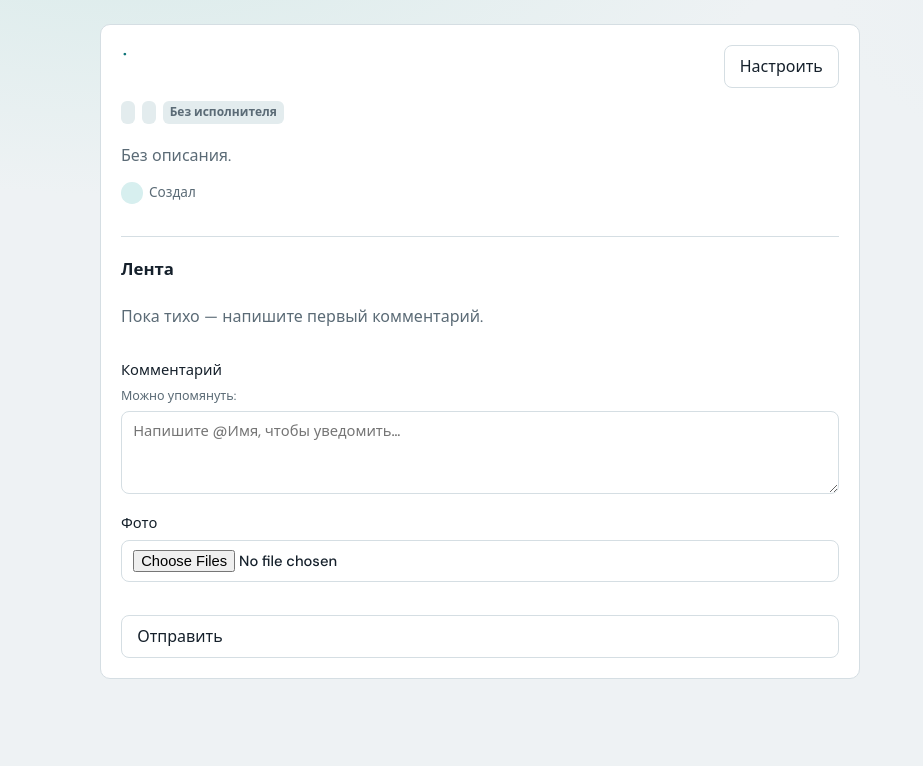
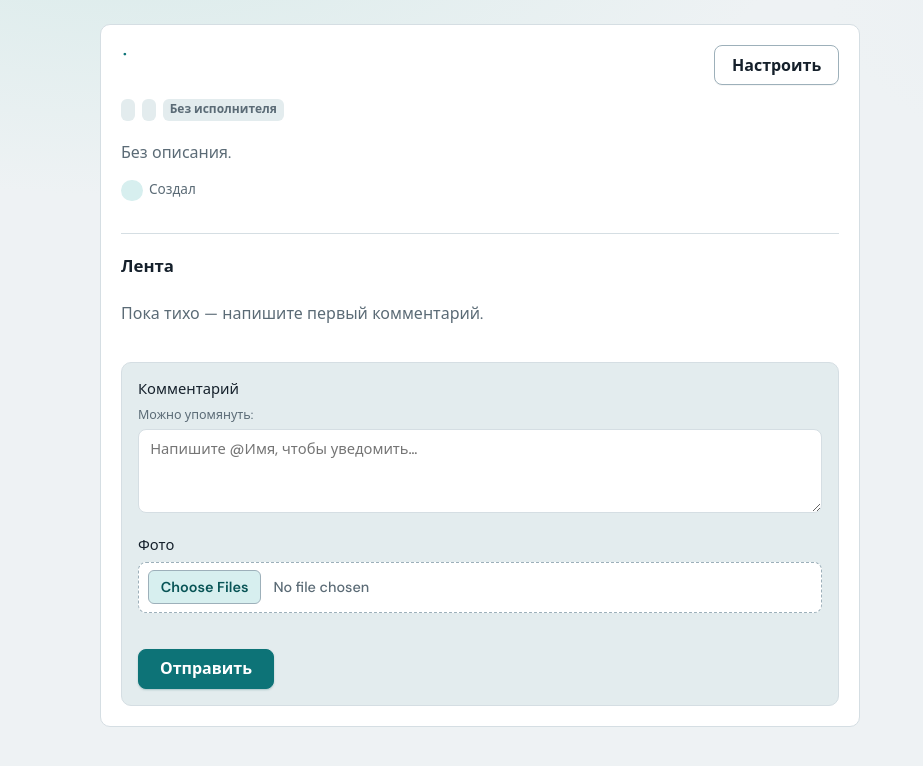
Before and after one commit to SjPn/TT, a Python web app: template app/templates/issues/detail.html in a window 1280 px wide. Shown: the top 766 px of the page, without its empty margins (0-923 px from the left). Run offline with Jinja, Linux system fonts and the light colour scheme; the template is opened without the code that fills it, so the values that code supplies are empty.

Commit message:
Fix invisible buttons: restore primary styles and clearer action hierarchy.
Teal solid CTAs, stronger secondary borders, and a visible comment send button.

Co-authored-by: Cursor <cursoragent@cursor.com>

```diff
--- a/app/static/style.css
+++ b/app/static/style.css
@@ -121,24 +121,92 @@ a:hover { text-decoration: underline; }
 
 .btn {
   font: inherit;
+  font-weight: 600;
   border: 1px solid transparent;
   border-radius: 8px;
-  padding: 0.55rem 0.95rem;
+  padding: 0.6rem 1.05rem;
   cursor: pointer;
   display: inline-flex;
   align-items: center;
+  justify-content: center;
   gap: 0.4rem;
   background: var(--surface);
   color: var(--ink);
   text-decoration: none;
+  line-height: 1.2;
+  transition: background 0.12s ease, border-color 0.12s ease, color 0.12s ease, box-shadow 0.12s ease;
 }
-.btn:hover { text-decoration: none; filter: brightness(0.98); }
+.btn:hover { text-decoration: none; }
+.btn:active { transform: translateY(1px); }
+.btn-primary {
+  background: var(--teal);
+  color: #fff;
+  border-color: var(--teal);
+  box-shadow: 0 1px 2px rgba(8, 84, 86, 0.25);
+}
+.btn-primary:hover {
+  background: var(--teal-ink);
+  border-color: var(--teal-ink);
+  color: #fff;
+}
+.btn-secondary {
+  background: #fff;
+  border-color: #9db0ba;
+  color: var(--ink);
+  box-shadow: 0 1px 0 rgba(21, 32, 43, 0.04);
+}
+.btn-secondary:hover {
+  background: var(--teal-soft);
+  border-color: var(--teal);
+  color: var(--teal-ink);
+}
+.btn-ghost {
+  background: transparent;
+  border-color: transparent;
+  color: var(--muted);
+  font-weight: 500;
+  box-shadow: none;
+}
+.btn-ghost:hover {
+  background: var(--bg-accent);
+  color: var(--ink);
+}
 .btn-danger {
   background: #b42318;
   color: #fff;
   border-color: #b42318;
+  box-shadow: 0 1px 2px rgba(180, 35, 24, 0.25);
 }
-.btn-danger:hover { filter: brightness(0.95); }
+.btn-danger:hover {
+  background: #912018;
+  border-color: #912018;
+  color: #fff;
+}
+.btn-danger-ghost {
+  background: transparent;
+  border-color: #e8b4ae;
+  color: #b42318;
+  font-weight: 600;
+}
+.btn-danger-ghost:hover {
+  background: #fdecea;
+  border-color: #b42318;
+}
+.btn-sm { padding: 0.4rem 0.75rem; font-size: 0.9rem; }
+.btn-xs { padding: 0.3rem 0.55rem; font-size: 0.8rem; font-weight: 600; }
+kbd {
+  font-family: var(--mono);
+  font-size: 0.75em;
+  border: 1px solid rgba(255,255,255,0.35);
+  border-radius: 4px;
+  padding: 0.05rem 0.35rem;
+  opacity: 0.9;
+}
+.btn-primary kbd { border-color: rgba(255,255,255,0.45); }
+.btn-secondary kbd {
+  border-color: var(--line);
+  color: var(--muted);
+}
 
 .notif-menu { position: relative; }
 .notif-menu > summary {
@@ -223,26 +291,6 @@ a:hover { text-decoration: underline; }
   text-decoration: none;
   flex: 1;
 }
-.btn-secondary {
-  background: var(--surface);
-  border-color: var(--line);
-}
-.btn-ghost {
-  background: transparent;
-  border-color: transparent;
-  color: var(--muted);
-}
-.btn-sm { padding: 0.35rem 0.7rem; font-size: 0.9rem; }
-.btn-xs { padding: 0.2rem 0.45rem; font-size: 0.78rem; }
-kbd {
-  font-family: var(--mono);
-  font-size: 0.75em;
-  border: 1px solid rgba(255,255,255,0.35);
-  border-radius: 4px;
-  padding: 0.05rem 0.35rem;
-  opacity: 0.9;
-}
-.btn-primary kbd { border-color: rgba(255,255,255,0.45); }
 
 .project-grid {
   list-style: none;
@@ -423,6 +471,24 @@ label {
   flex-wrap: wrap;
   gap: 0.5rem;
   justify-content: flex-end;
+  align-items: center;
+  max-width: 22rem;
+}
+.detail-actions .btn { white-space: nowrap; }
+.detail-top {
+  display: flex;
+  justify-content: space-between;
+  align-items: flex-start;
+  gap: 1rem;
+  margin-bottom: 0.35rem;
+}
+@media (max-width: 720px) {
+  .detail-top { flex-direction: column; }
+  .detail-actions {
+    max-width: none;
+    justify-content: flex-start;
+    width: 100%;
+  }
 }
 .status-pending_confirm { background: #fff3cd; color: #7a5b00; }
 .status-resolved { background: var(--teal-soft); color: var(--teal-ink); }
@@ -585,10 +651,44 @@ label {
   grid-template-columns: repeat(auto-fill, minmax(100px, 1fr));
 }
 .comment-form {
-  margin-top: 1rem;
+  margin-top: 1.25rem;
   display: flex;
   flex-direction: column;
-  gap: 0.35rem;
+  gap: 0.55rem;
+  padding: 1rem;
+  background: var(--bg-accent);
+  border: 1px solid var(--line);
+  border-radius: 10px;
+}
+.comment-form .btn-primary {
+  align-self: flex-start;
+  min-width: 8.5rem;
+}
+input[type="file"] {
+  font: inherit;
+  font-size: 0.9rem;
+  color: var(--muted);
+  padding: 0.45rem 0.55rem;
+  border: 1px dashed #9db0ba;
+  border-radius: 8px;
+  background: #fff;
+  cursor: pointer;
+}
+input[type="file"]::file-selector-button {
+  font: inherit;
+  font-weight: 600;
+  margin-right: 0.75rem;
+  padding: 0.35rem 0.75rem;
+  border: 1px solid #9db0ba;
+  border-radius: 6px;
+  background: var(--teal-soft);
+  color: var(--teal-ink);
+  cursor: pointer;
+}
+input[type="file"]:hover::file-selector-button {
+  background: var(--teal);
+  border-color: var(--teal);
+  color: #fff;
 }
 .meta { font-size: 0.85rem; }
 
--- a/app/templates/issues/detail.html
+++ b/app/templates/issues/detail.html
@@ -14,12 +14,12 @@
       <div class="detail-actions">
         {% if can_start %}
         <form method="post" action="/projects/{{ project.id }}/issues/{{ issue.id }}/start">
-          <button class="btn btn-secondary" type="submit">В работу</button>
+          <button class="btn btn-primary" type="submit">В работу</button>
         </form>
         {% endif %}
         {% if can_mark_done %}
         <form method="post" action="/projects/{{ project.id }}/issues/{{ issue.id }}/mark-done">
-          <button class="btn btn-primary" type="submit">Отметить выполненной</button>
+          <button class="btn {% if can_start %}btn-secondary{% else %}btn-primary{% endif %}" type="submit">Отметить выполненной</button>
         </form>
         {% endif %}
         {% if can_confirm %}
@@ -31,7 +31,7 @@
         <a class="btn btn-secondary" href="/projects/{{ project.id }}/issues/{{ issue.id }}/edit">Настроить</a>
         {% endif %}
         {% if can_delete %}
-        <button class="btn btn-ghost btn-sm" type="button" onclick="document.getElementById('delete-issue').showModal()">Удалить</button>
+        <button class="btn btn-danger-ghost btn-sm" type="button" onclick="document.getElementById('delete-issue').showModal()">Удалить</button>
         {% endif %}
       </div>
     </div>
@@ -139,7 +139,7 @@
           <input type="file" name="photos" accept="image/*" multiple data-preview>
           <div class="photo-preview" hidden></div>
         </label>
-        <button class="btn btn-secondary" type="submit">Отправить</button>
+        <button class="btn btn-primary" type="submit">Отправить</button>
       </form>
       {% endif %}
     </section>
--- a/app/templates/partials/board_columns.html
+++ b/app/templates/partials/board_columns.html
@@ -20,7 +20,7 @@
       <div class="card-action">
         {% if status == 'open' %}
         <form method="post" action="/projects/{{ project.id }}/issues/{{ issue.id }}/start">
-          <button type="submit" class="btn btn-secondary btn-xs">В работу</button>
+          <button type="submit" class="btn btn-primary btn-xs">В работу</button>
         </form>
         {% elif status == 'in_progress' %}
         <form method="post" action="/projects/{{ project.id }}/issues/{{ issue.id }}/mark-done">
```
